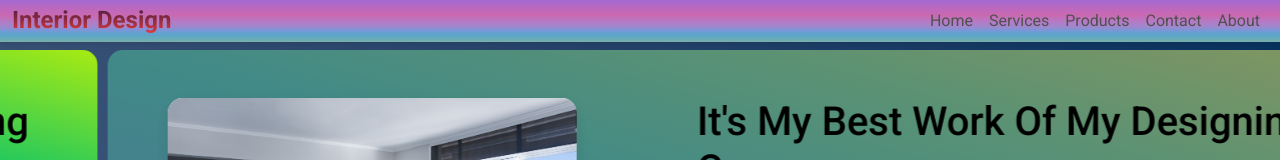
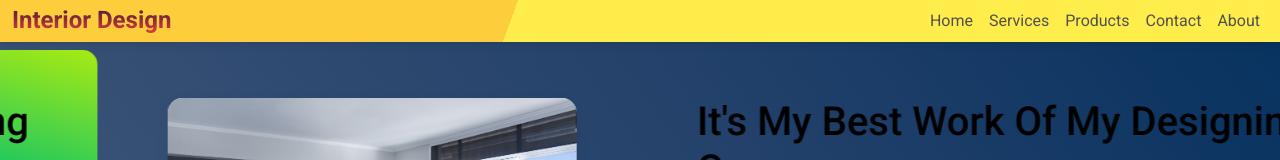
Before and after one commit to Mayankgangwr/InteriorPortfilio, a React (Create React App) app: page / in a window 1280 px wide. Shown: the top 160 px of the page. Built offline with nearby package versions, Linux system fonts and the light colour scheme; a web font is replaced by a local one.

Commit message:
Update 4 files

```diff
--- a/public/index.html
+++ b/public/index.html
@@ -43,7 +43,9 @@ rel="stylesheet"
        }
      </style>
   </head>
-  <body style="background-image: linear-gradient(to right top, #5d6f89, #4a5f7f, #375075, #23416a, #073260);">
+  <body style="
+  overflow-x:hidden;
+  background-image: linear-gradient(to right top, #5d6f89, #4a5f7f, #375075, #23416a, #073260);">
     <noscript>You need to enable JavaScript to run this app.</noscript>
     <div id="root">
 
--- a/src/home.js
+++ b/src/home.js
@@ -51,7 +51,7 @@ const Home = () => {
       id: 2,
       img: "./imgs/pexels-jean-van-der-meulen-1457842.jpg",
       alt: "img2",
-      bg: "linear-gradient(to right top, #5d6f89, #477d90, #418a88, #5b9274, #85965f)",
+      bg1: "linear-gradient(to right top, #5d6f89, #477d90, #418a88, #5b9274, #85965f)",
       bg1: "linear-gradient(to bottom, #d85cc8, #c95bce, #b85bd4, #a45bd9, #8e5cde)",
       heading: "It's My Best Work Of My Designing Career",
       line: "Culture Shapes values. Values Determine The Future.",
--- a/src/nav.css
+++ b/src/nav.css
@@ -2,30 +2,6 @@
   background: -webkit-linear-gradient(rgb(57 29 65), rgb(237 59 59));
   -webkit-background-clip: text;
   -webkit-text-fill-color: transparent;
-}
-.nav {
-  padding-bottom: 0%;
-  padding-top: 0%;
-
-  background: linear-gradient(
-    to bottom,
-    #a06bd1,
-    #ae69c9,
-    #b968c0,
-    #c368b8,
-    #ca69b0,
-    #bd74bd,
-    #af7ec7,
-    #a187ce,
-    #7798d6,
-    #5da4cc,
-    #63abbb,
-    #7baeaa
-  );
-  font-weight: 100;
-}
-.nav-text {
-  color: #000;
 }
 .d-mobile {
   display: none !important;
--- a/src/nav.js
+++ b/src/nav.js
@@ -16,7 +16,15 @@ const Nav = () => {
   };
   return (
     <>
-      <nav className="nav navbar navbar-expand-lg navbar-dark px-0 m-pading">
+      <nav
+        className="navbar navbar-expand-lg navbar-dark bg-light-black px-0 m-pading"
+        style={{
+          paddingTop: "0px",
+          paddingBottom: "0px",
+          background:
+            "linear-gradient(110deg, #fdcd3b 40%, #494120 40%, #ffed4b 40%)",
+        }}
+      >
         <div className="container-fluid">
           <a className="navbar-brand mt-2 mt-lg-0 d-mobile" href="#">
             <h4 className="my-auto logo">
@@ -41,7 +49,7 @@ const Nav = () => {
               {links.map((el) => (
                 <li>
                   <Link
-                    className="dropdown-item text-capitalize nav-text"
+                    className="dropdown-item text-capitalize text-light"
                     to={`/list/${el}`}
                   >
                     {el}
```
